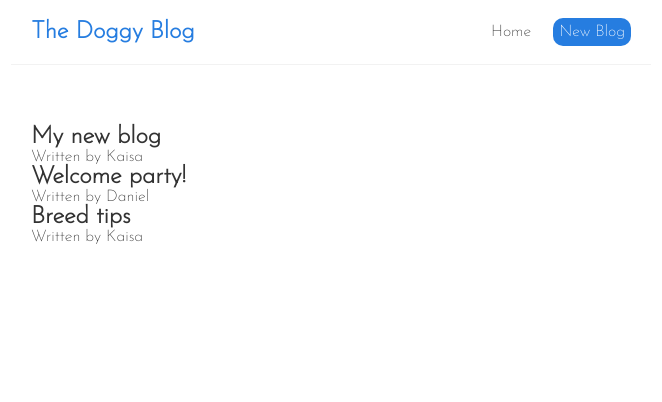
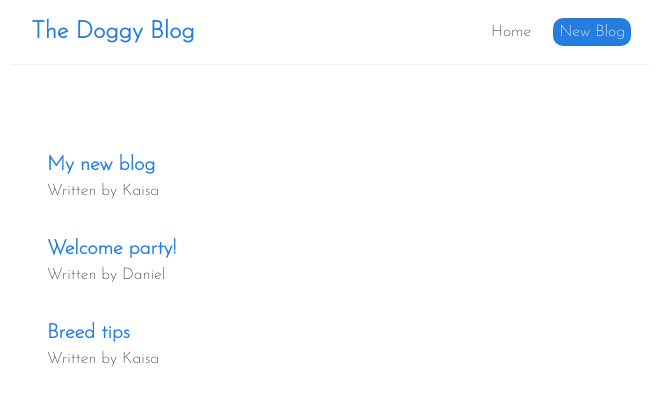
Before and after one commit to KaisaSS/react-blog, a React (Create React App) app: page / in a window 1280 px wide. Shown: the top 402 px of the page, without its empty margins (309-971 px from the left). Built offline with nearby package versions, Linux system fonts and the light colour scheme.

Commit message:
Add style to blog preview

```diff
--- a/src/index.css
+++ b/src/index.css
@@ -44,3 +44,19 @@
   margin: 40px auto;
   padding: 20px;
 }
+
+.blog-preview {
+  padding: 10px 16px;
+  margin: 20px 0;
+  border-bottom: 1px solif #fafafa;
+}
+
+.blog-preview:hover {
+  box-shadow: 1px 3px 5px rgba(0, 0, 0, 0.1);
+}
+
+.blog-preview h2 {
+  font-size: 20px;
+  color: #267de0;
+  margin-bottom: 8px;
+}
```
